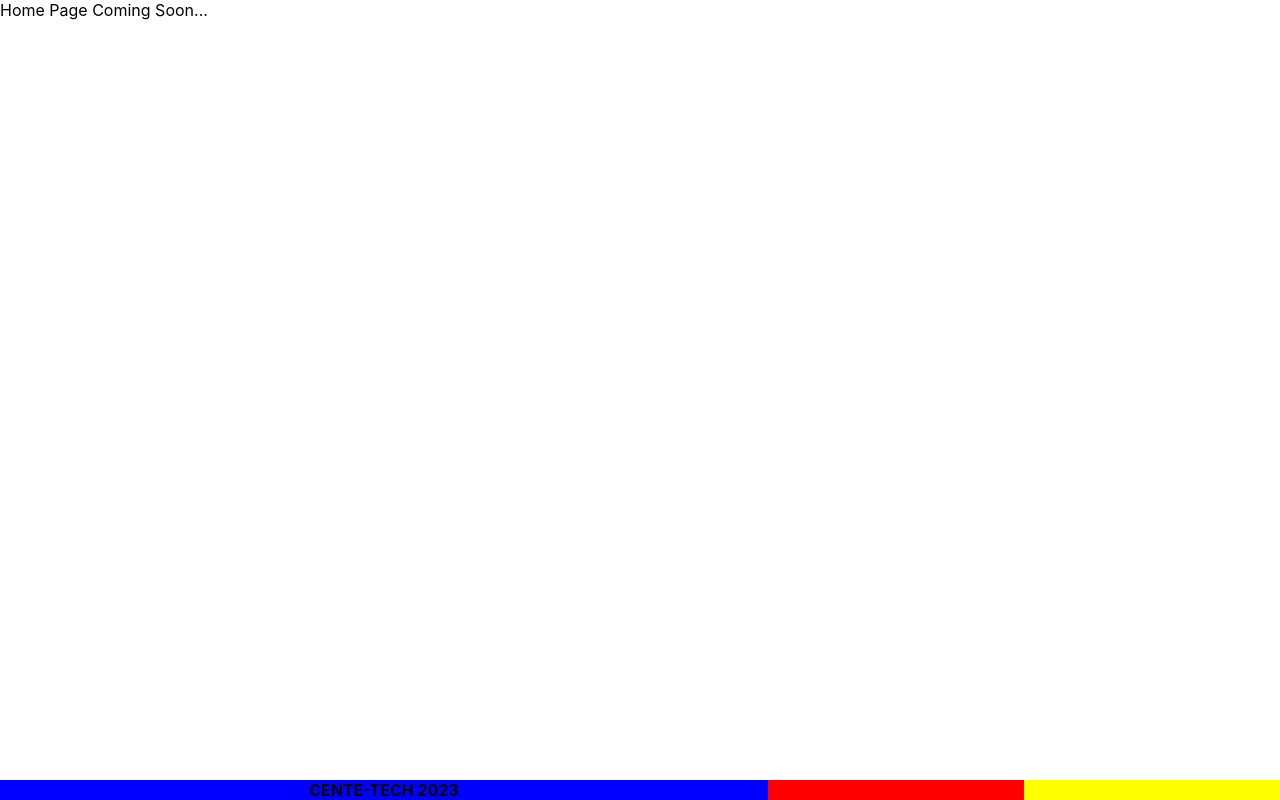
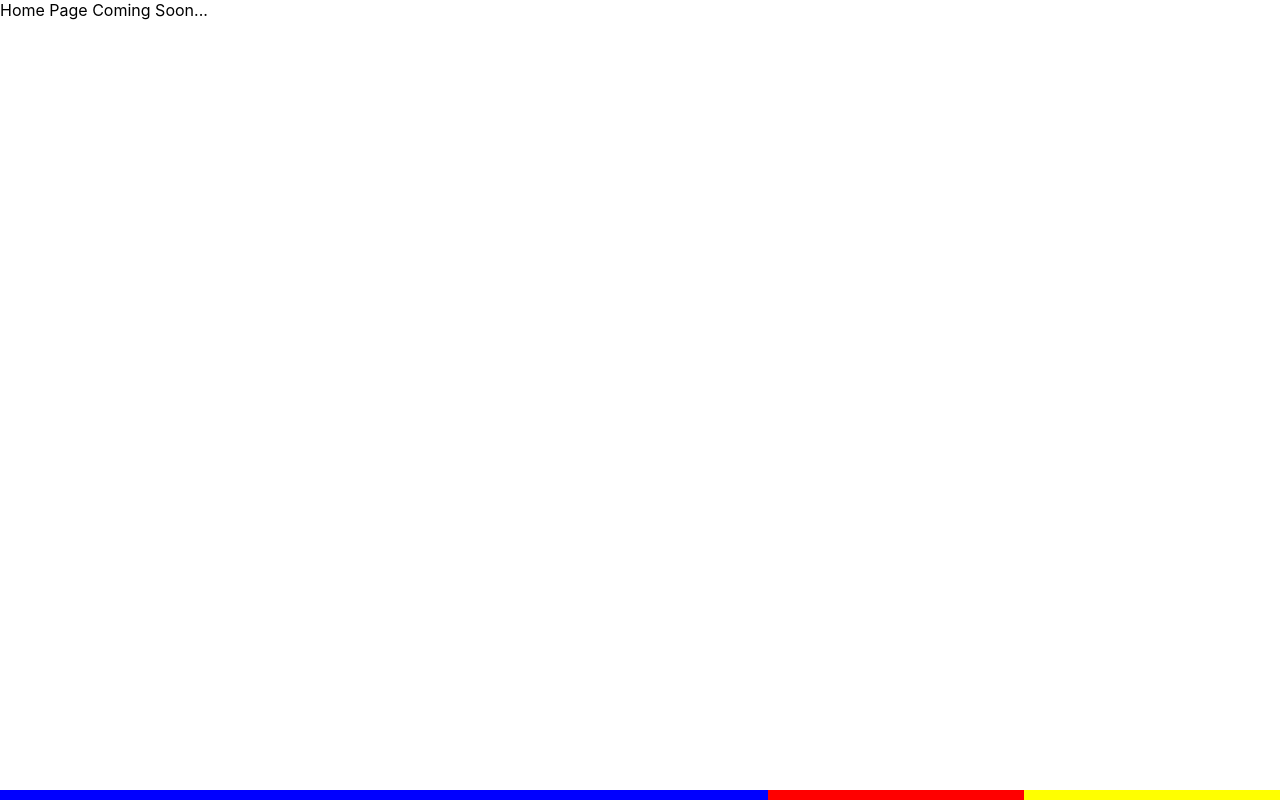
Before and after one commit to WHITELOTUS0/cente-contacts, a React (Create React App) app: page / in a window 1280 px wide. Built offline with nearby package versions, Linux system fonts and the light colour scheme.

Commit message:
code refractor

```diff
--- a/src/StickyStrip.css
+++ b/src/components/stickyStrip.component.css
@@ -13,7 +13,7 @@
   }
 
 .section {
-  height: 20px; /* Set the height as you need */
+  height: 10px; /* Set the height as you need */
 }
 
 .blue {
@@ -30,6 +30,6 @@
 }
 
 .yellow {
-  background-color: yellow;
+  background-color:yellow;
   width: 20%;
 }
--- a/src/StickyStrip.js
+++ b/src/components/stickyStrip.component.js
@@ -1,5 +1,5 @@
 import React, {useEffect, useState} from 'react';
-import './StickyStrip.css'; // Import the CSS file for styling
+import './stickyStrip.component.css'; // Import the CSS file for styling
 
 const StickyStrip = () => {
     const [show, setShow] = useState(false);
@@ -17,7 +17,7 @@ const StickyStrip = () => {
         <div className={`sticky-strip ${show ? 'show' : ''}`}>
             {/* Section 1 (Blue) */}
             <div className="section blue">
-                <h4>CENTE-TECH 2023</h4>
+
             </div>
 
             {/* Section 2 (Red) */}
--- a/src/home.js
+++ b/src/home.js
@@ -1,5 +1,5 @@
 import React from "react";
-import StickyStrip from "./StickyStrip";
+import StickyStrip from "./components/stickyStrip.component";
 
 const Home = () => {
     return (
```
